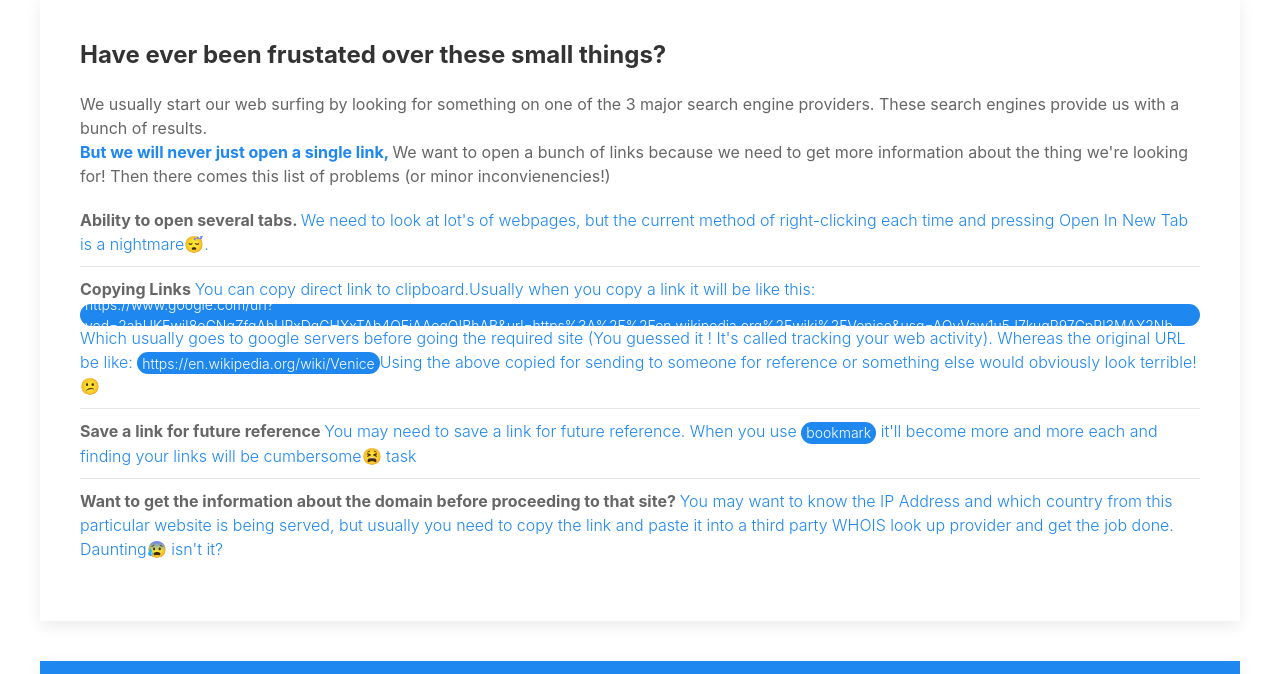
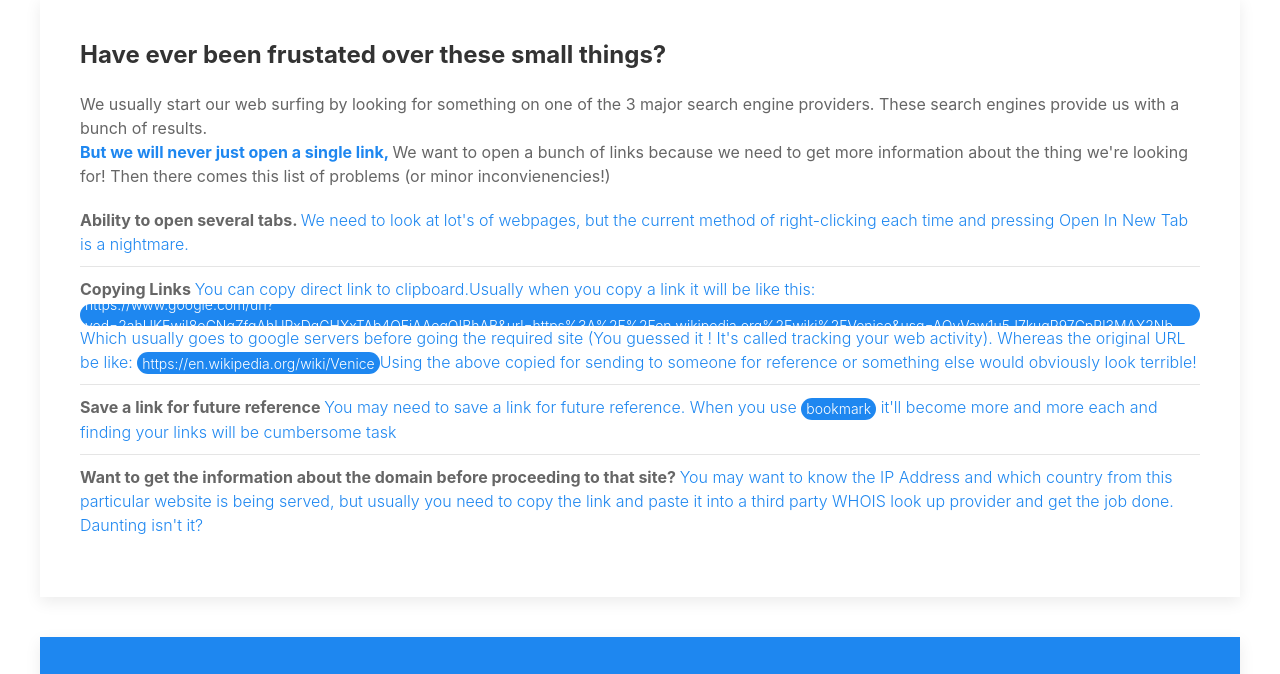
Before and after one commit to rvigneshw/web-extension_search-tools, a browser extension: page app/pages/intro.html in a window 1280 px wide. Shown: the part 112-786 px from the top of the page. Drawn offline with Linux system fonts and the light colour scheme.

Commit message:
removed emojis

```diff
--- a/app/pages/intro.html
+++ b/app/pages/intro.html
@@ -35,7 +35,7 @@
                             <li>Ability to open several tabs.
                                 <span class="uk-text-primary uk-text-light">
                                     We need to look at lot's of webpages, but the current method of right-clicking each
-                                    time and pressing Open In New Tab is a nightmare😴.
+                                    time and pressing Open In New Tab is a nightmare.
                                 </span>
                             </li>
                             <li>Copying Links
@@ -49,21 +49,21 @@
                                     Whereas the original URL be like:
                                     <span class="uk-badge">https://en.wikipedia.org/wiki/Venice</span>Using the above
                                     copied for sending to someone for reference or something else would obviously look
-                                    terrible!😕
+                                    terrible!
                                 </span>
                             </li>
                             <li>Save a link for future reference
                                 <span class="uk-text-primary uk-text-light">
                                     You may need to save a link for future reference. When you use
                                     <span class="uk-badge"> bookmark </span>
-                                    it'll become more and more each and finding your links will be cumbersome😫 task
+                                    it'll become more and more each and finding your links will be cumbersome task
                                 </span>
                             </li>
                             <li>Want to get the information about the domain before proceeding to that site?
                                 <span class="uk-text-primary uk-text-light">
                                     You may want to know the IP Address and which country from this particular website
                                     is being served, but usually you need to copy the link and paste it into a third
-                                    party WHOIS look up provider and get the job done. Daunting😰 isn't it?
+                                    party WHOIS look up provider and get the job done. Daunting isn't it?
                                 </span>
                             </li>
                         </ul>
@@ -118,7 +118,7 @@
                     <p>
                         Go and search anything on your favorite search engine and see icons of this extension popup😍
 
-                        Here's a demo video if you like a video version of introduction.👇👇👇
+                        Here's a demo video if you like a video version of introduction.👇
                     </p>
                     <iframe class="uk-width-1-1" width="1079" height="480"
                         src="https://www.youtube.com/embed/LmLvuE65K4w" frameborder="0"
```
Also changed, not shown: 1 other file.
